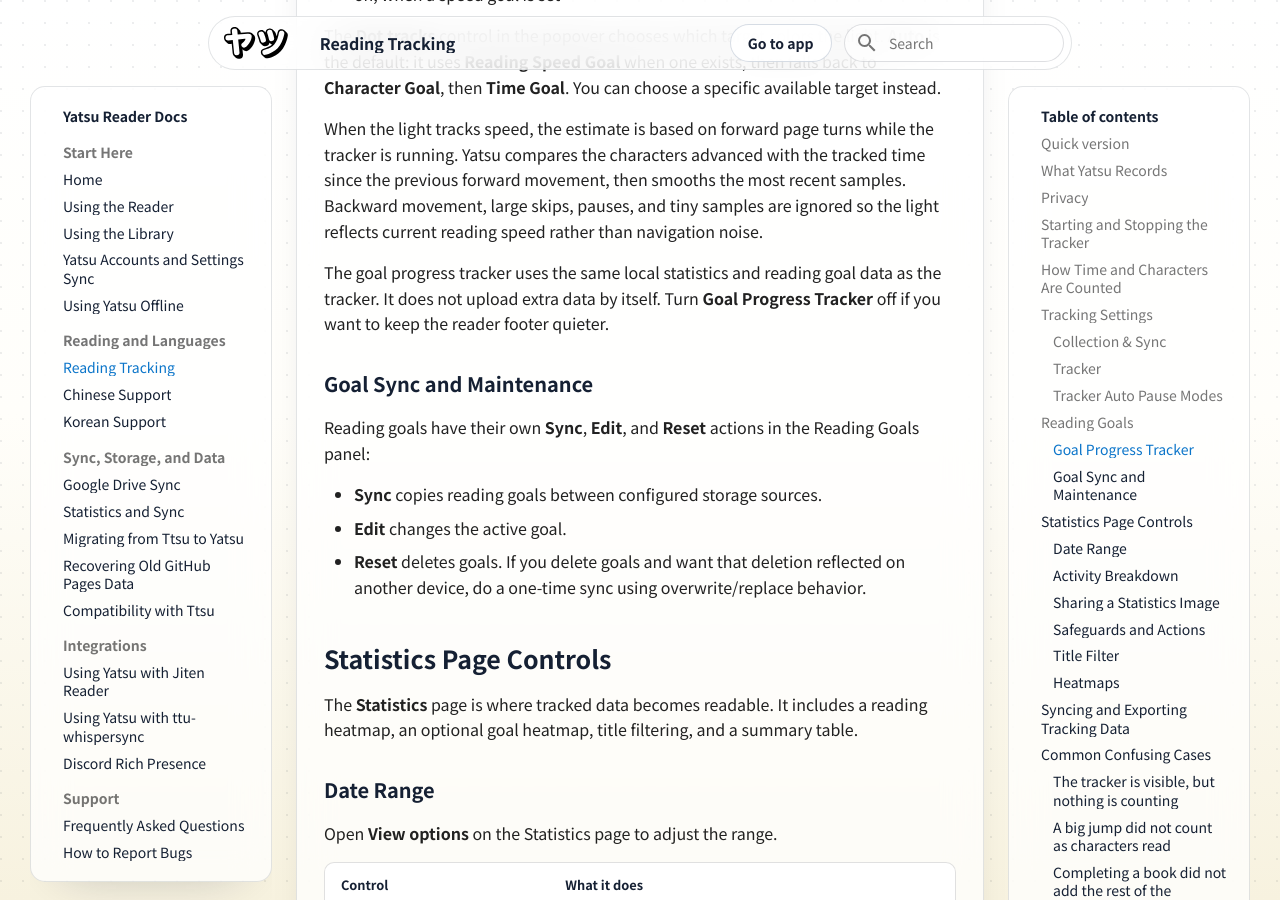
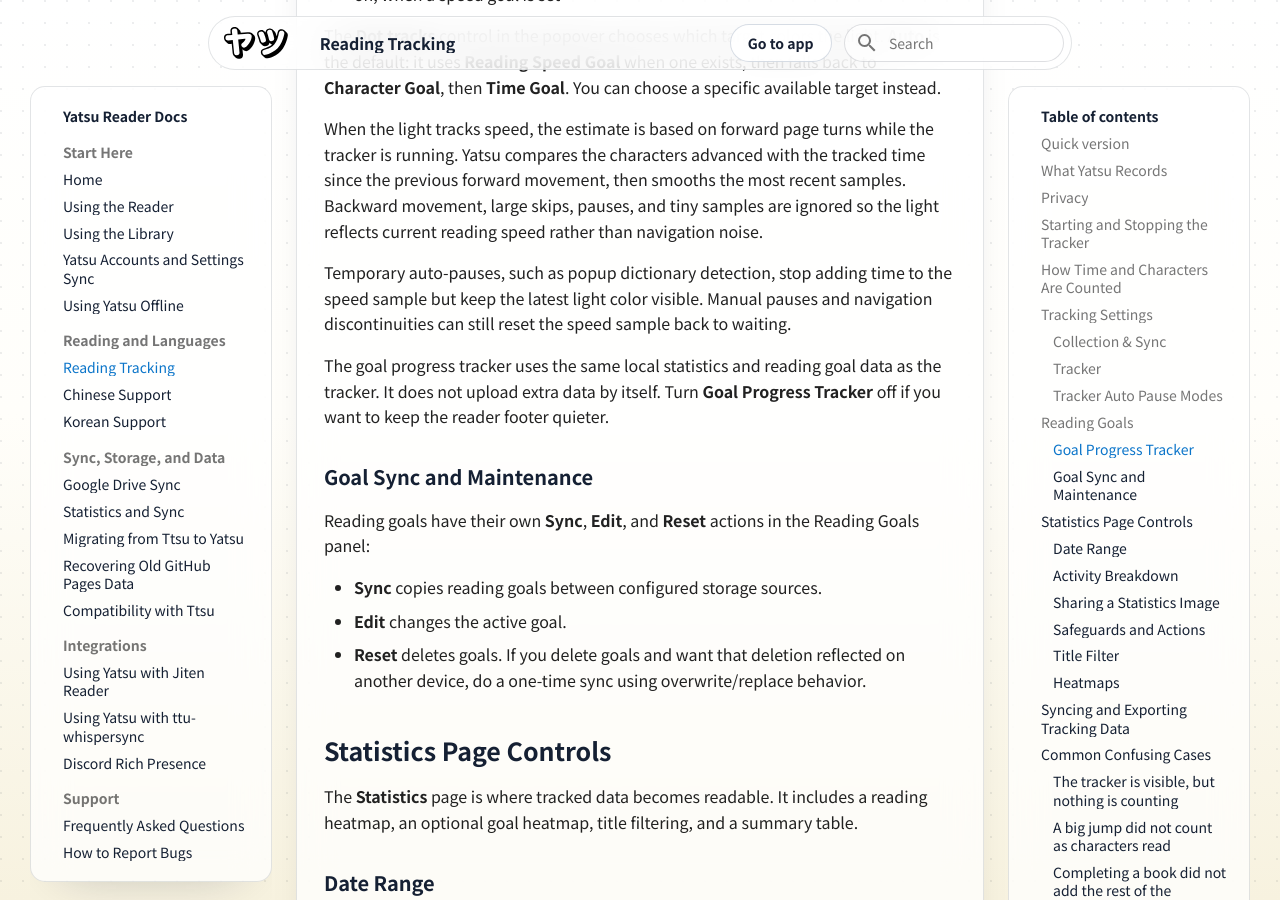
Before and after one commit to ytrms/yatsu-reader-docs, an MkDocs documentation site: the page built from docs/reading-tracking.md, in a window 1280 px wide and 900 px high, scrolled down 7299 px. Built offline with MkDocs 1.6.1 and Material for MkDocs 9.7.7, drawn with Linux system fonts in a browser that asks for light colours.

Commit message:
docs: clarify goal tracker auto-pause behavior

```diff
--- a/docs/reading-tracking.md
+++ b/docs/reading-tracking.md
@@ -200,6 +200,8 @@
 
 When the light tracks speed, the estimate is based on forward page turns while the tracker is running. Yatsu compares the characters advanced with the tracked time since the previous forward movement, then smooths the most recent samples. Backward movement, large skips, pauses, and tiny samples are ignored so the light reflects current reading speed rather than navigation noise.
 
+Temporary auto-pauses, such as popup dictionary detection, stop adding time to the speed sample but keep the latest light color visible. Manual pauses and navigation discontinuities can still reset the speed sample back to waiting.
+
 The goal progress tracker uses the same local statistics and reading goal data as the tracker. It does not upload extra data by itself. Turn **Goal Progress Tracker** off if you want to keep the reader footer quieter.
 
 ### Goal Sync and Maintenance
```
